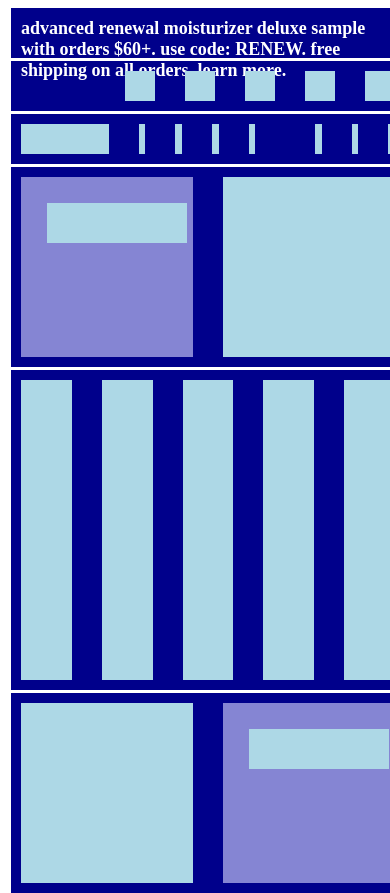
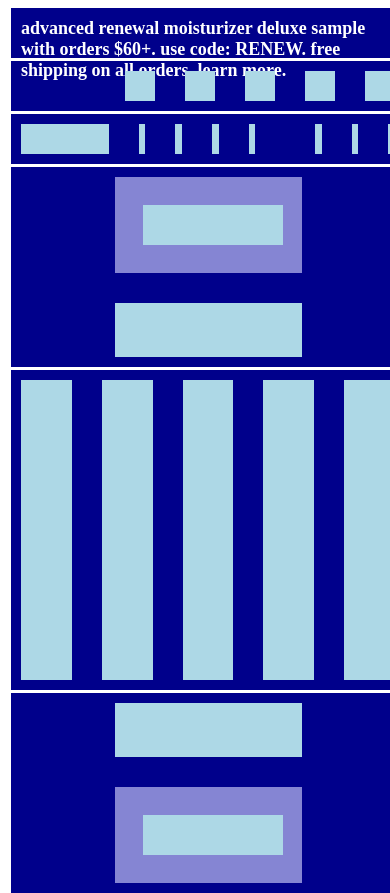
Before and after one commit to Yuzzi997/abstracted-website, a plain HTML site: page index.html in a window 390 px wide. Shown: the top 893 px of the page. Drawn offline with Linux system fonts and the light colour scheme.

Commit message:
media update

```diff
--- a/css/style.css
+++ b/css/style.css
@@ -124,7 +124,7 @@ section{
 
 .picture-frame{
     display: flex;
-    flex-direction: row;
+    flex-flow: row;
     width: 100%;
     height: 180px;
     align-items: center;
@@ -315,3 +315,13 @@ section{
     height: 60px;
     background: rgb(84, 84, 231);
 }
+
+
+
+
+    @media (max-width: 700px) {
+        .picture-frame, .word, .shop-treatment, .product-picture {
+            flex-flow: column;
+            align-content: flex-start;
+        }
+    }
```
